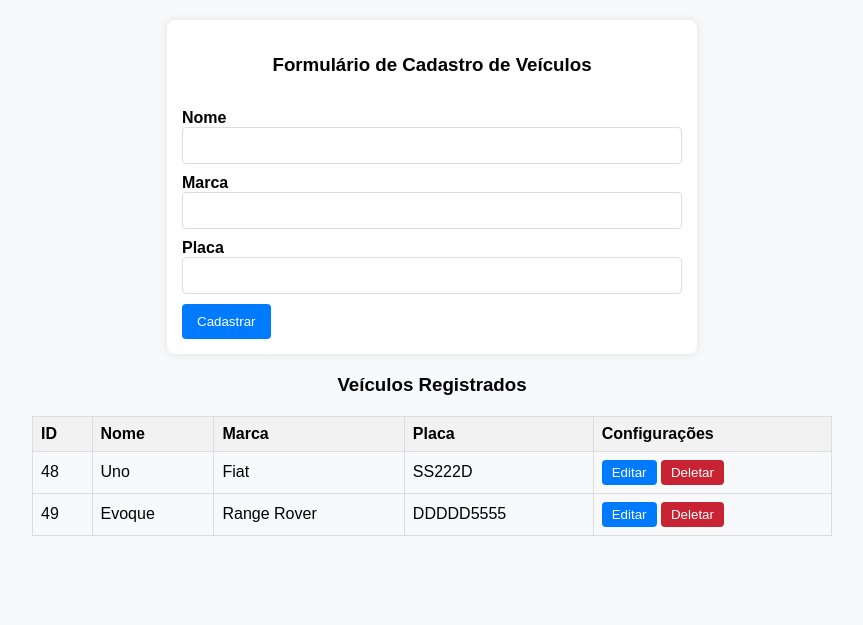
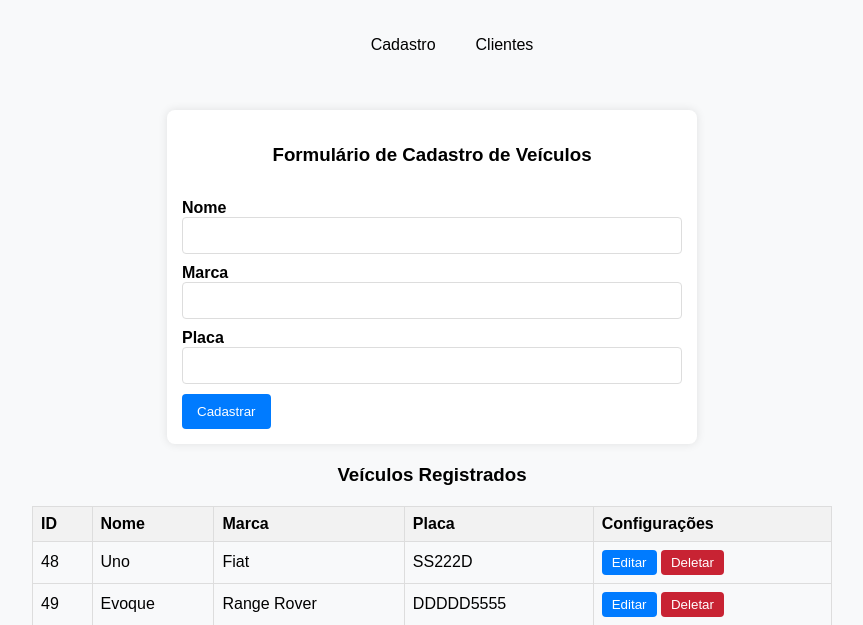
Before and after one commit to eliass0usa/CrudCarros-Django, a Django app: page / in a window 1280 px wide. Shown: the top 625 px of the page, without its empty margins (208-1071 px from the left). Run offline with Django 5.2, Linux system fonts and the light colour scheme; data comes from the database, SQL or seed files in the repository; both versions use the stored data as it was after the commit.

Commit message:
feat: page structure

```diff
--- a/core/static/css/styles.css
+++ b/core/static/css/styles.css
@@ -3,6 +3,31 @@ body {
   margin: 0;
   padding: 0;
   background-color: #f8f9fa;
+}
+
+nav {
+  padding: 10px;
+}
+
+nav ul {
+  display: flex;
+  list-style-type: none;
+  justify-content: center;
+}
+
+nav li {
+  margin: 10px;
+}
+
+nav a {
+  color: rgb(0, 0, 0);
+  text-align: none;
+  padding: 5px 10px;
+}
+
+nav a:hover {
+  transition: 0.3s all;
+  border-radius: 1px;
 }
 
 h3 {
--- a/core/templates/index.html
+++ b/core/static/templates/index.html
@@ -11,7 +11,12 @@
 
 <body>
 
-  <nav></nav>
+  <nav>
+    <ul>
+      <li><a href="">Cadastro</a></li>
+      <li><a href="">Clientes</a></li>
+    </ul>
+  </nav>
   <div class="formulario">
     <form name="formulario-cadastro" action="{% url 'salvar' %}" method="post">
       <h3>Formulário de Cadastro de Veículos</h3>
--- a/crud/settings.py
+++ b/crud/settings.py
@@ -11,6 +11,7 @@ https://docs.djangoproject.com/en/5.1/ref/settings/
 """
 
 from pathlib import Path
+import os
 
 # Build paths inside the project like this: BASE_DIR / 'subdir'.
 BASE_DIR = Path(__file__).resolve().parent.parent
@@ -55,7 +56,7 @@ ROOT_URLCONF = 'crud.urls'
 TEMPLATES = [
     {
         'BACKEND': 'django.template.backends.django.DjangoTemplates',
-        'DIRS': [],
+        'DIRS': [os.path.join(BASE_DIR,'core', 'static', 'templates')],
         'APP_DIRS': True,
         'OPTIONS': {
             'context_processors': [
```
Also changed, not shown: core/static/templates/update.html (renamed from core/templates/update.html), db.sqlite3.
